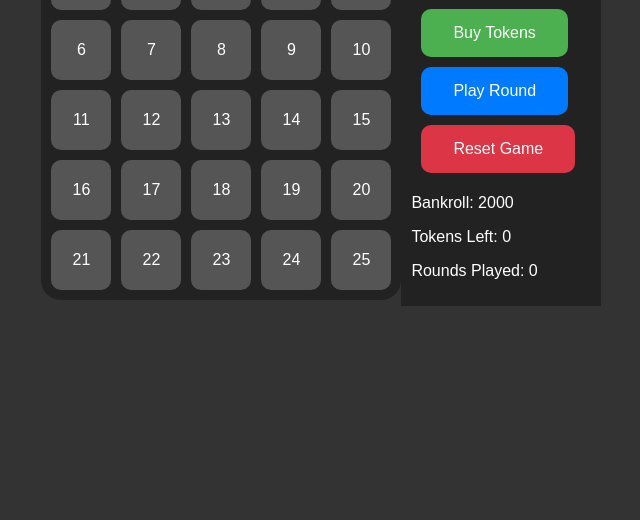
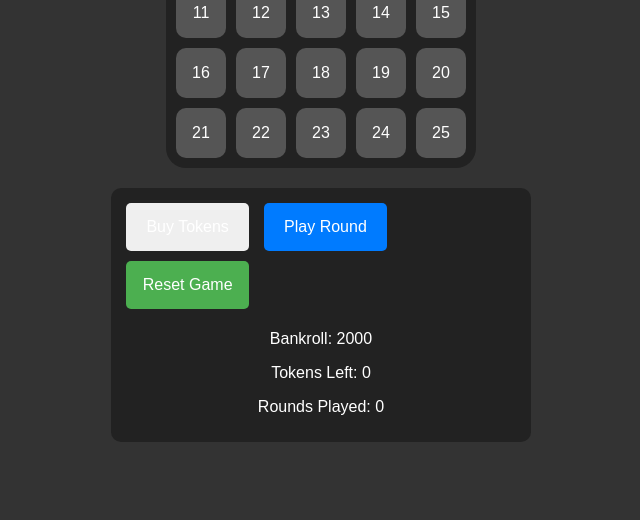
Before and after one commit to brianmalani/lucrojogo, a plain HTML site: page index.html in a window 1280 px wide. Shown: the part 280-800 px from the top of the page, without its empty margins (319-959 px from the left). Drawn offline with Linux system fonts and the light colour scheme.

Commit message:
Update index.html

```diff
--- a/index.html
+++ b/index.html
@@ -9,9 +9,6 @@
         font-family: Arial, sans-serif;
         margin: 0;
         padding: 0;
-        display: flex;
-        justify-content: center;
-        align-items: center;
         height: 100vh;
         background-color: #333;
         color: #fff;
@@ -23,21 +20,25 @@
 
     #game-container {
         display: flex;
+        flex-direction: column;
+        align-items: center;
         justify-content: center;
-        align-items: center;
-        width: 70%;
+        height: 100%;
     }
     #game-board {
         display: grid;
         grid-template-columns: repeat(5, 1fr);
+        grid-template-rows: repeat(5, 1fr);
         grid-gap: 10px;
         background-color: #222;
         padding: 10px;
         border-radius: 20px;
+        max-width: 100%;
+        margin-bottom: 20px;
     }
     .card {
-        width: 60px;
-        height: 60px;
+        width: 50px;
+        height: 50px;
         background-color: #555;
         display: flex;
         justify-content: center;
@@ -54,105 +55,54 @@
     .card.mine {
         background-color: #ff0000;
     }
-    .header {
-        font-size: 24px;
-        margin-bottom: 20px;
-        justify-content: center;
-        flex: auto;
-        display: inline-block;
-    }
     #controls {
-        width: 20%;
+        width: 90%;
+        max-width: 400px;
         padding: 10px;
         background-color: #222;
+        border-radius: 10px;
     }
-    #message-box {
-        position: fixed;
-        top: 20px;
-        left: 50%;
-        transform: translateX(-50%);
-        background-color: rgba(0, 0, 0, 0.7);
-        color: #fff;
-        padding: 10px 20px;
+    .control-btn {
+        width: calc(33.33% - 10px);
+        margin: 5px;
         border-radius: 5px;
-        z-index: 9999;
-        display: none;
-    }
-    .control-btn-tks,
-    .control-btn-play,
-    .control-btn-rst {
-        margin: 5px 10px;
-        border-radius: 5px;
-    }
-
-/* Unique styles for each button */
-.control-btn-tks {
-    background-color: #4CAF50; /* Green */
         border: none;
         color: white;
-    padding: 15px 32px;
+        padding: 15px 0;
         text-align: center;
         text-decoration: none;
         display: inline-block;
         font-size: 16px;
-    margin-right: 10px;
         cursor: pointer;
-    border-radius: 10px;
         transition-duration: 0.4s;
     }
-
-.control-btn-play {
+    .control-btn:nth-child(2) {
         background-color: #007bff; /* Blue */
-    border: none;
-    color: white;
-    padding: 15px 32px;
-    text-align: center;
-    text-decoration: none;
-    display: inline-block;
-    font-size: 16px;
-    margin-right: 10px;
-    cursor: pointer;
-    border-radius: 10px;
-    transition-duration: 0.4s;
     }
-
-.control-btn-rst {
+    .control-btn:nth-child(3) {
+        background-color: #4CAF50; /* Green */
+    }
+    .control-btn:nth-child(4) {
         background-color: #dc3545; /* Red */
-    border: none;
-    color: white;
-    padding: 15px 32px;
-    text-align: center;
-    text-decoration: none;
-    display: inline-block;
-    font-size: 16px;
-    margin-right: 10px;
-    cursor: pointer;
-    border-radius: 10px;
-    transition-duration: 0.4s;
     }
-
-/* Change the color of the buttons on hover */
-.control-btn-tks:hover,
-.control-btn-play:hover,
-.control-btn-rst:hover {
+    .control-btn:hover {
         filter: brightness(85%);
     }
-
+    #dashboard {
+        text-align: center;
+    }
 </style>
 </head>
 <body>
-    <body>
-
     <div id="game-container">
-
+        <h3 class="game-title">LUCROJOGO</h3>
         <div id="game-board"></div>
         <div id="controls">
-            <h3 class="game-title">LUCROJOGO</h3>
-
-                <button class="control-btn-tks" onclick="buyTokens()">Buy Tokens</button>
-                <button class="control-btn-play" onclick="playRound()">Play Round</button>
-                <button class="control-btn-rst" onclick="resetGame()">Reset Game</button>
-                <div>
+            <button class="control-btn" onclick="buyTokens()">Buy Tokens</button>
+            <button class="control-btn" onclick="playRound()">Play Round</button>
+            <button class="control-btn" onclick="resetGame()">Reset Game</button>
+            <div id="message-box"></div>
+            <div id="dashboard">
                 <p>Bankroll: <span id="bankroll">2000</span></p>
                 <p>Tokens Left: <span id="tokens-left">0</span></p>
                 <p>Rounds Played: <span id="rounds-played">0</span></p>
@@ -160,7 +110,7 @@
         </div>
     </div>
 
-        <div id="message-box"></div>
+
 
 
         <script>
```
Lines whose indentation alone changed are shown as unchanged.
